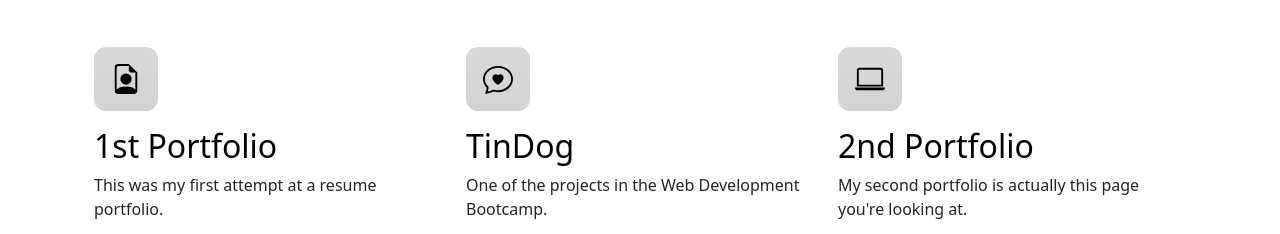
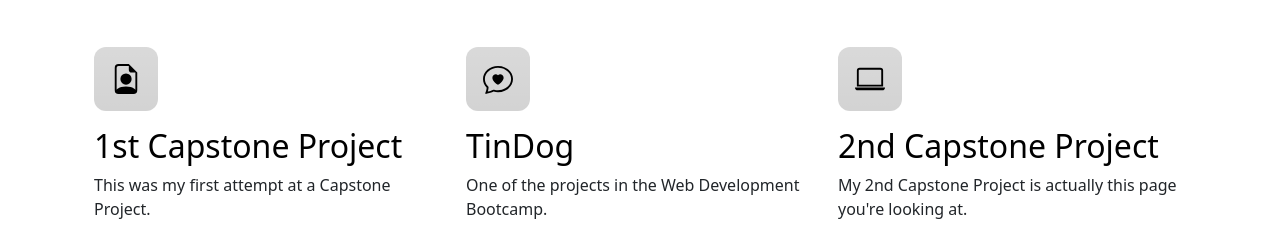
Before and after one commit to suzukiswift012/html-portfolio2, a plain HTML site: page index.html in a window 1280 px wide. Shown: the part 1660-1894 px from the top of the page. Drawn offline with nearby package versions, Linux system fonts and the light colour scheme.

Commit message:
Add files via upload

```diff
--- a/index.html
+++ b/index.html
@@ -67,8 +67,8 @@
             <div class="feature-icon d-inline-flex align-items-center justify-content-center text-bg-primary bg-gradient fs-2 mb-3">
               <img src="./file-earmark-person.svg" alt="resume" height="30">
             </div>
-            <h3 class="fs-2 text-body-emphasis">1st Portfolio</h3>
-            <p> This was my first attempt at a resume portfolio.</p>
+            <h3 class="fs-2 text-body-emphasis">1st Capstone Project</h3>
+            <p> This was my first attempt at a Capstone Project.</p>
             <a href="https://suzukiswift012.github.io/html-portfolio/" class="icon-link">
               View more
             <img src="./chevron-double-right.svg" alt="chevron">
@@ -89,8 +89,8 @@
             <div class="feature-icon d-inline-flex align-items-center justify-content-center text-bg-primary bg-gradient fs-2 mb-3">
               <img src="./laptop.svg" alt="chatting with customers" height="30">
             </div>
-            <h3 class="fs-2 text-body-emphasis">2nd Portfolio</h3>
-            <p>My second portfolio is actually this page you're looking at.</p>
+            <h3 class="fs-2 text-body-emphasis">2nd Capstone Project</h3>
+            <p>My 2nd Capstone Project is actually this page you're looking at.</p>
             <a href="#" class="icon-link">
               View more
               <img src="./chevron-double-right.svg" alt="chevron">
@@ -134,7 +134,7 @@
           <li class="nav-item"><a href="#middle-container-second" class="nav-link px-2 text-body-secondary">Works</a></li>
           <li class="nav-item"><a href="#middle-container-third" class="nav-link px-2 text-body-secondary">Contact</a></li>
         </ul>
-        <p class="copyright text-center text-body-secondary">© 2025 szk, Inc</p>
+        <p class="copyright text-center text-body-secondary" style="color: #ffffff !important;">© 2025 szk, Inc</p>
       </footer>
     </div>
 
```
